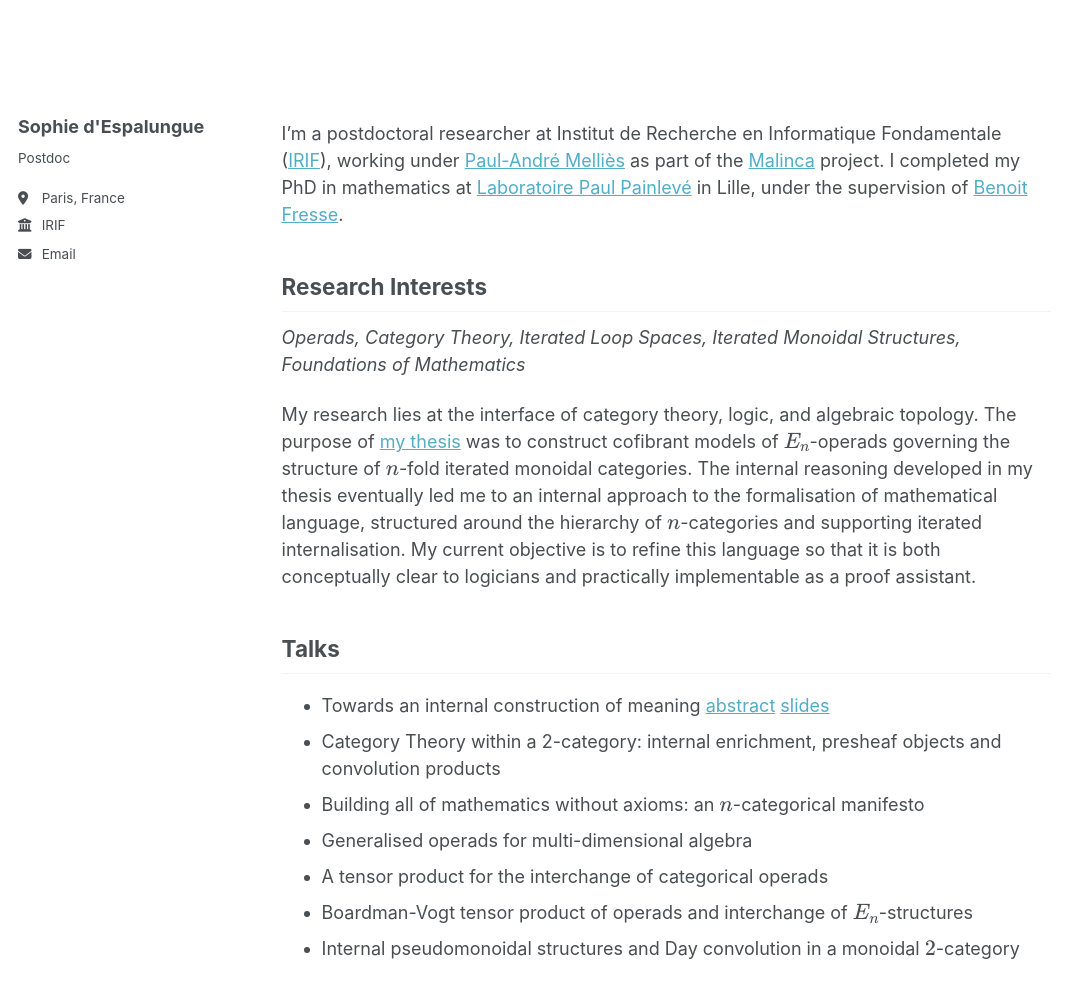
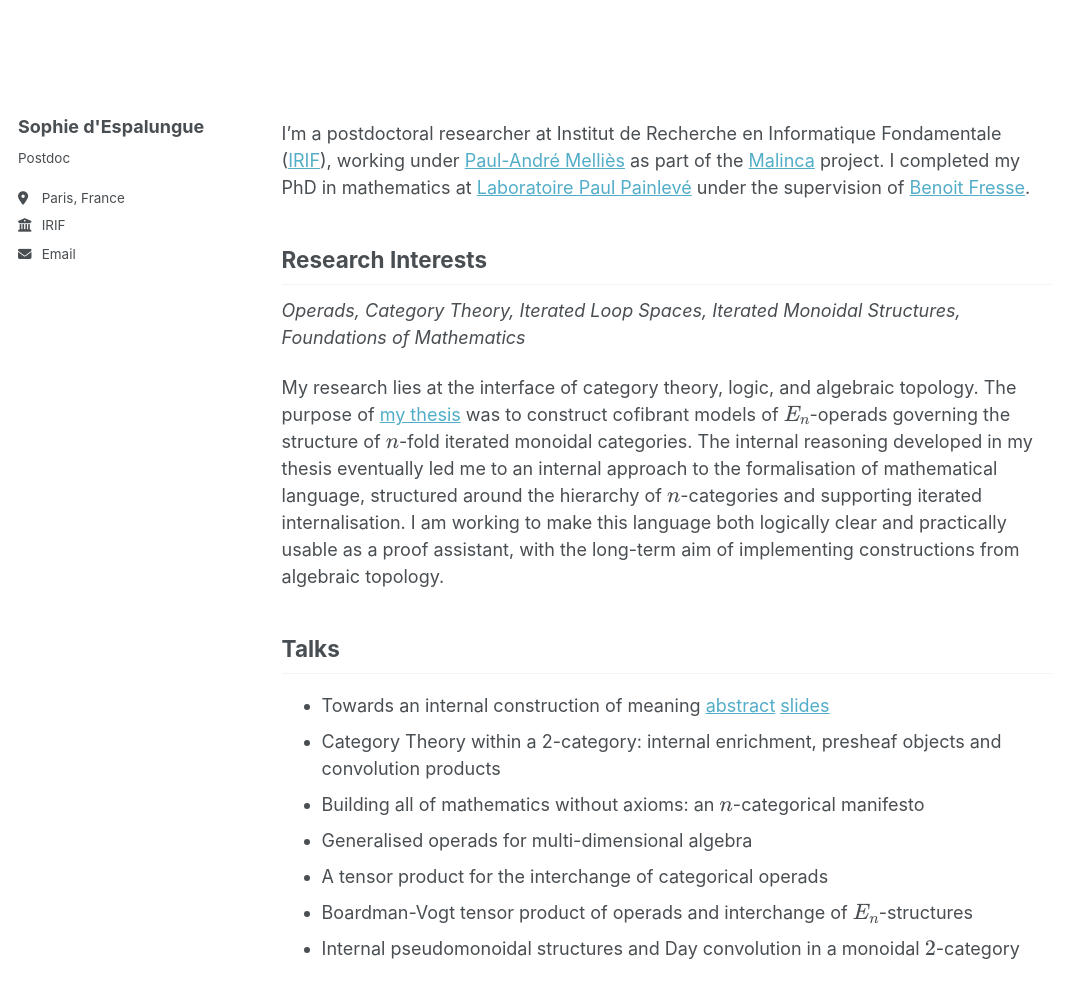
Before and after one commit to sdspmon/sdspmon.github.io, a Jekyll site: the page built from _pages/about.md, in a window 1280 px wide and 1169 px high. Shown: the top 998 px of the window, without its empty margins (0-1078 px from the left). Built offline with Jekyll 4.4.1, drawn with Linux system fonts in a browser that asks for light colours; a script that is not in the unit is left out.

Commit message:
Update about.md

```diff
--- a/_pages/about.md
+++ b/_pages/about.md
@@ -7,13 +7,14 @@ redirect_from:
   - /about.html
 ---
 
-I'm a postdoctoral researcher at Institut de Recherche en Informatique Fondamentale ([IRIF](https://www.irif.fr/index)), working under [Paul-André Melliès](https://www.irif.fr/~mellies/) as part of the [Malinca](https://malinca.gitlabpages.inria.fr/malinca.gitlab.io/index.html) project. I completed my PhD in mathematics at [Laboratoire Paul Painlevé](https://math.univ-lille.fr) in Lille, under the supervision of [Benoit Fresse](https://pro.univ-lille.fr/benoit-fresse).
+I'm a postdoctoral researcher at Institut de Recherche en Informatique Fondamentale ([IRIF](https://www.irif.fr/index)), working under [Paul-André Melliès](https://www.irif.fr/~mellies/) as part of the [Malinca](https://malinca.gitlabpages.inria.fr/malinca.gitlab.io/index.html) project. I completed my PhD in mathematics at [Laboratoire Paul Painlevé](https://math.univ-lille.fr) under the supervision of [Benoit Fresse](https://pro.univ-lille.fr/benoit-fresse).
 
 ## Research Interests
 
 *Operads, Category Theory, Iterated Loop Spaces, Iterated Monoidal Structures, Foundations of Mathematics*
 
-My research lies at the interface of category theory, logic, and algebraic topology. The purpose of [my thesis](https://theses.hal.science/tel-04617115) was to construct cofibrant models of $$E_n$$-operads governing the structure of $$n$$-fold iterated monoidal categories. The internal reasoning developed in my thesis eventually led me to an internal approach to the formalisation of mathematical language, structured around the hierarchy of $$n$$-categories and supporting iterated internalisation. My current objective is to refine this language so that it is both conceptually clear to logicians and practically implementable as a proof assistant.
+My research lies at the interface of category theory, logic, and algebraic topology. The purpose of [my thesis](https://theses.hal.science/tel-04617115) was to construct cofibrant models of $$E_n$$-operads governing the structure of $$n$$-fold iterated monoidal categories. The internal reasoning developed in my thesis eventually led me to an internal approach to the formalisation of mathematical language, structured around the hierarchy of $$n$$-categories and supporting iterated internalisation. I am working to make this language both logically clear and practically usable as a proof assistant, with the long-term aim of implementing constructions from algebraic topology.
+
 
 ## Talks
 
```
